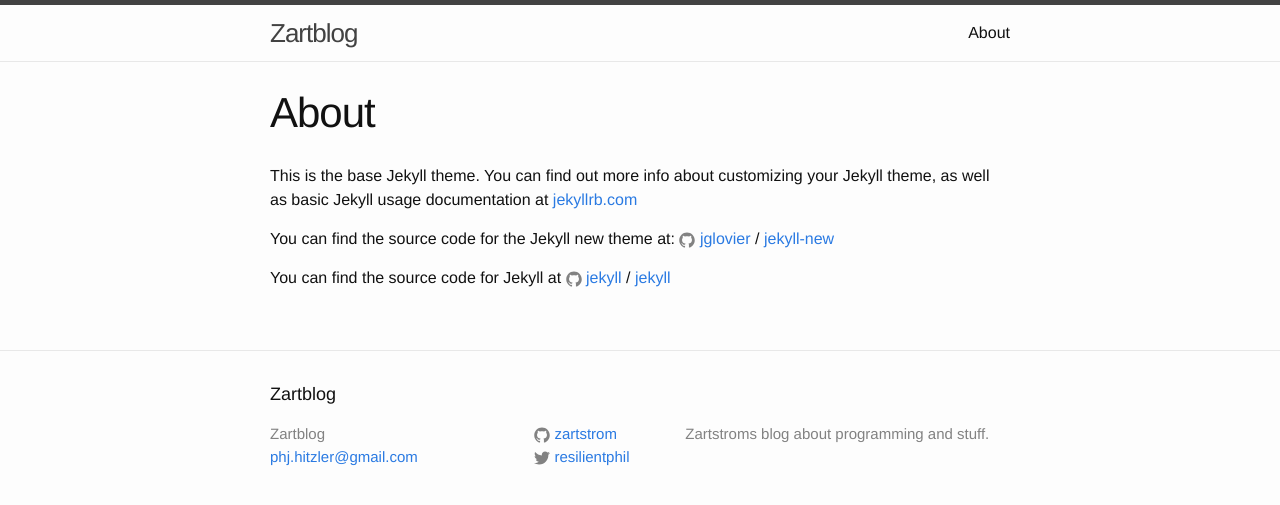
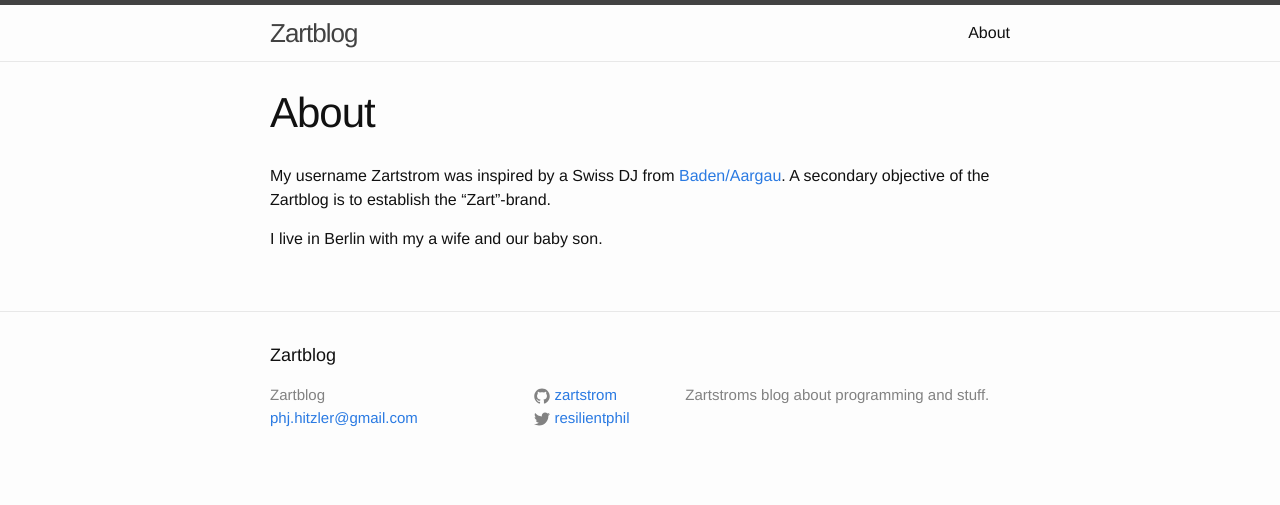
Before and after one commit to zartstrom/zartstrom.github.io, a Jekyll site: the page built from about.md, in a window 1280 px wide. Shown: the top 505 px of the page. Built offline with Jekyll 4.4.1, drawn with Linux system fonts in a browser that asks for light colours.

Commit message:
added new stuff

```diff
--- a/_config.yml
+++ b/_config.yml
@@ -15,6 +15,9 @@
 twitter_username: resilientphil
 github_username:  zartstrom
 
+gems:
+  - jekyll-sitemap
+
 # Build settings
 markdown: kramdown
 future: true
--- a/_layouts/post.html
+++ b/_layouts/post.html
@@ -12,4 +12,7 @@
     {{ content }}
   </div>
 
+  <div class="notecomments">
+	{% include disqus.html %}
+  </div>
 </article>
--- a/_posts/2016-07-17-snaptime-readme.markdown
+++ b/_posts/2016-07-17-snaptime-readme.markdown
@@ -4,6 +4,8 @@
 date:   2016-07-16 17:40:30 +0200
 categories: python
 ---
+
+This is the README of my [python package snaptime](https://pypi.python.org/pypi/snaptime). The github repo is [here](https://github.com/zartstrom/snaptime). I wanted to view the html markdown generates, so I put it here..
 
 ### snaptime
 
--- a/about.md
+++ b/about.md
@@ -4,12 +4,7 @@
 permalink: /about/
 ---
 
-This is the base Jekyll theme. You can find out more info about customizing your Jekyll theme, as well as basic Jekyll usage documentation at [jekyllrb.com](http://jekyllrb.com/)
 
-You can find the source code for the Jekyll new theme at:
-{% include icon-github.html username="jglovier" %} /
-[jekyll-new](https://github.com/jglovier/jekyll-new)
+My username Zartstrom was inspired by a Swiss DJ from [Baden/Aargau](https://en.wikipedia.org/wiki/Baden,_Switzerland). A secondary objective of the Zartblog is to establish the "Zart"-brand.
 
-You can find the source code for Jekyll at
-{% include icon-github.html username="jekyll" %} /
-[jekyll](https://github.com/jekyll/jekyll)
+I live in Berlin with my a wife and our baby son.
```
Also changed, not shown: _includes/disqus.html (added, +20 -0 lines).
